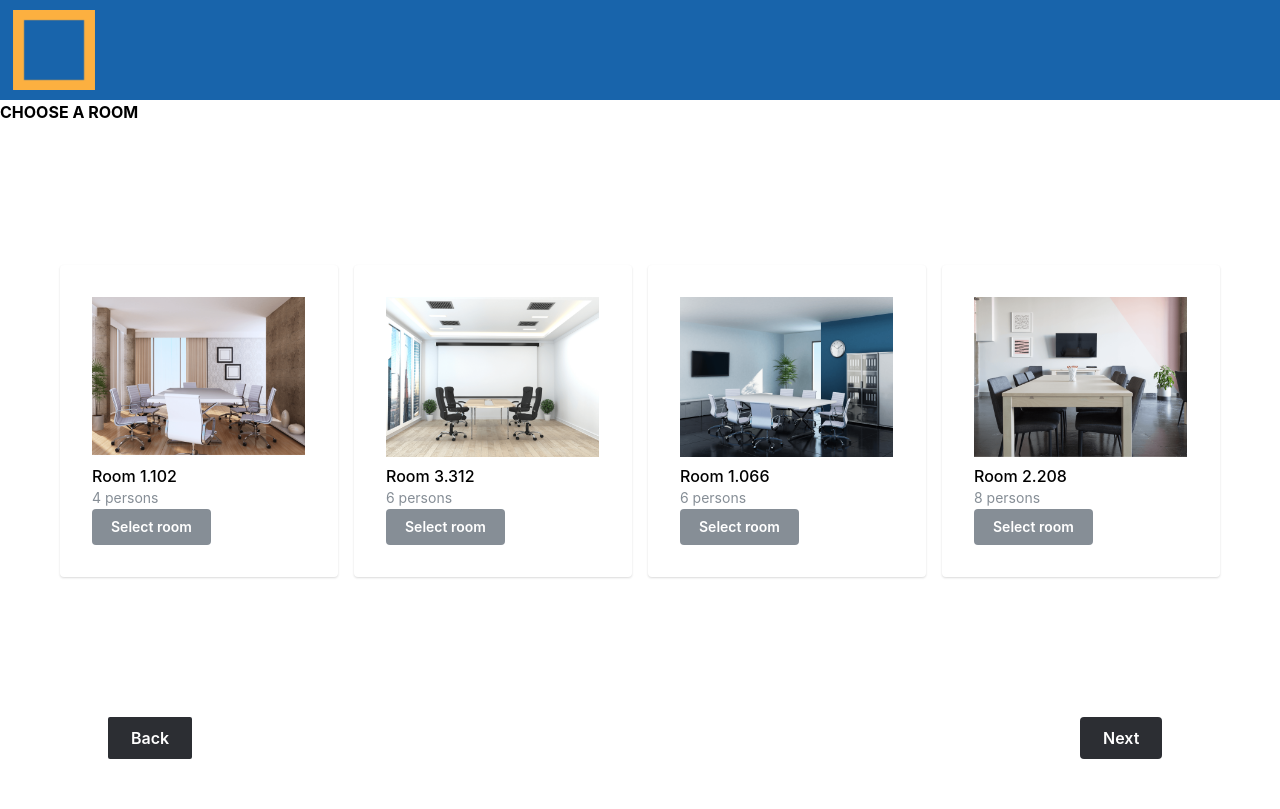
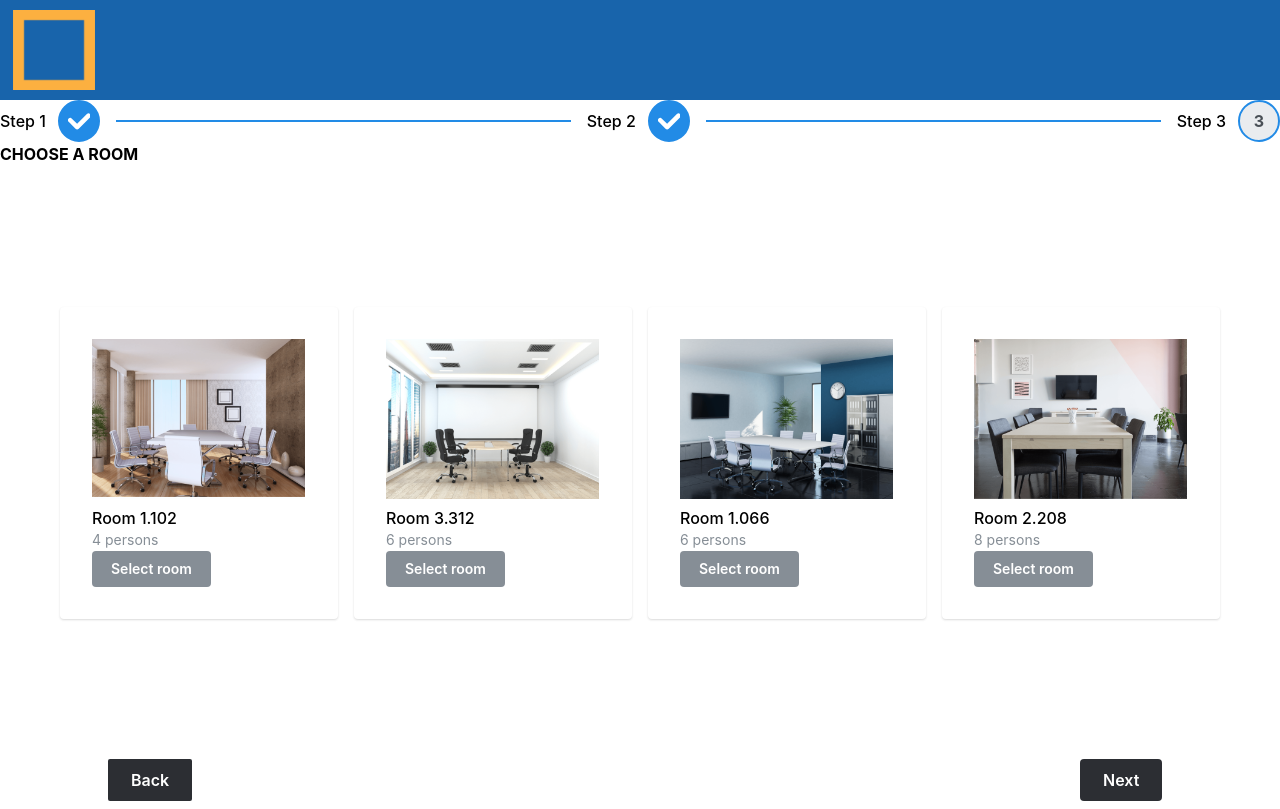
Before and after one commit to cph-il95/Front-Ux, a Next.js app: page /booking/bookroom in a window 1280 px wide. Built offline with nearby package versions, Linux system fonts and the light colour scheme.

Commit message:
tilføjet steps i booking

```diff
--- a/src/pages/booking/bookroom.js
+++ b/src/pages/booking/bookroom.js
@@ -1,5 +1,5 @@
 import React, {useState} from 'react'
-import { Grid, GridCol } from '@mantine/core'
+import { Grid, GridCol, Stepper } from '@mantine/core'
 import RoomCard1 from '@/components/molecules/RoomCard1'
 import RoomCard2 from '@/components/molecules/RoomCard2'
 import RoomCard3 from '@/components/molecules/RoomCard3'
@@ -17,8 +17,18 @@ const bookroom = () => {
         setSelectedRoom(roomName);
     };
 
+    const [active, setActive] = useState(2);
+
   return (
     <>
+
+<Stepper active={active} onStepClick={setActive} iconPosition="right">
+
+       <Stepper.Step label="Step 1" />
+       <Stepper.Step label="Step 2" />
+       <Stepper.Step label="Step 3" />
+
+ </Stepper>
 
     <h4 className='h4-choose-room'>CHOOSE A ROOM</h4>
 
```
Also changed, not shown: src/pages/booking/reservation.js (+40 -2 lines).
